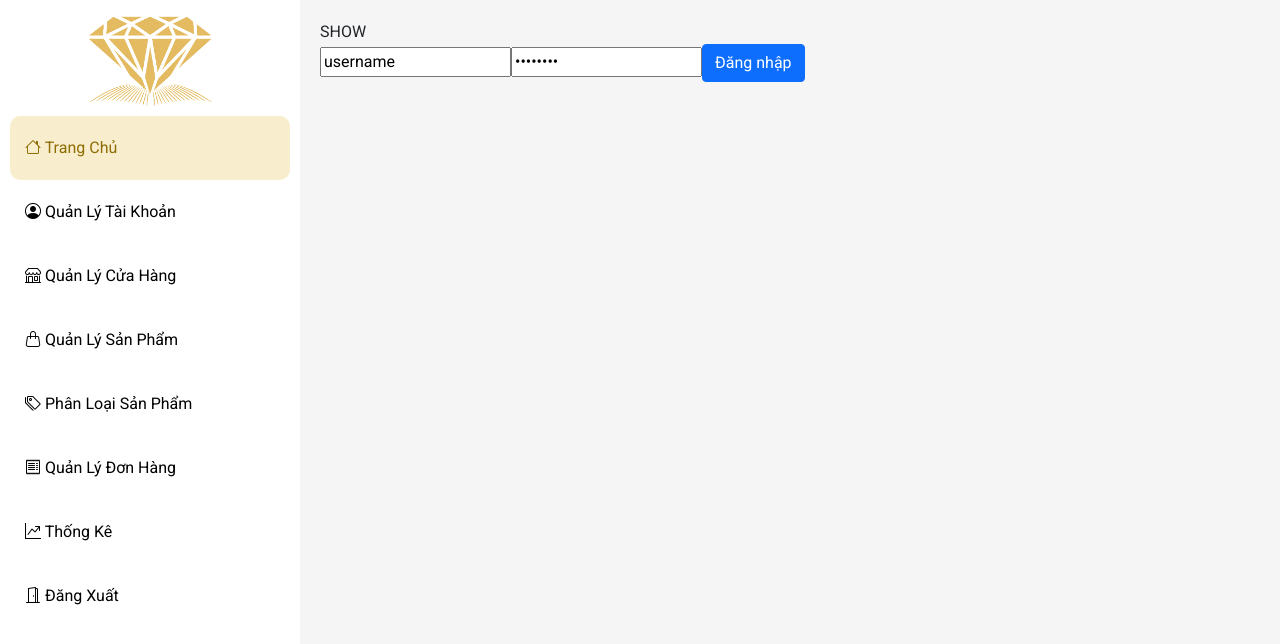
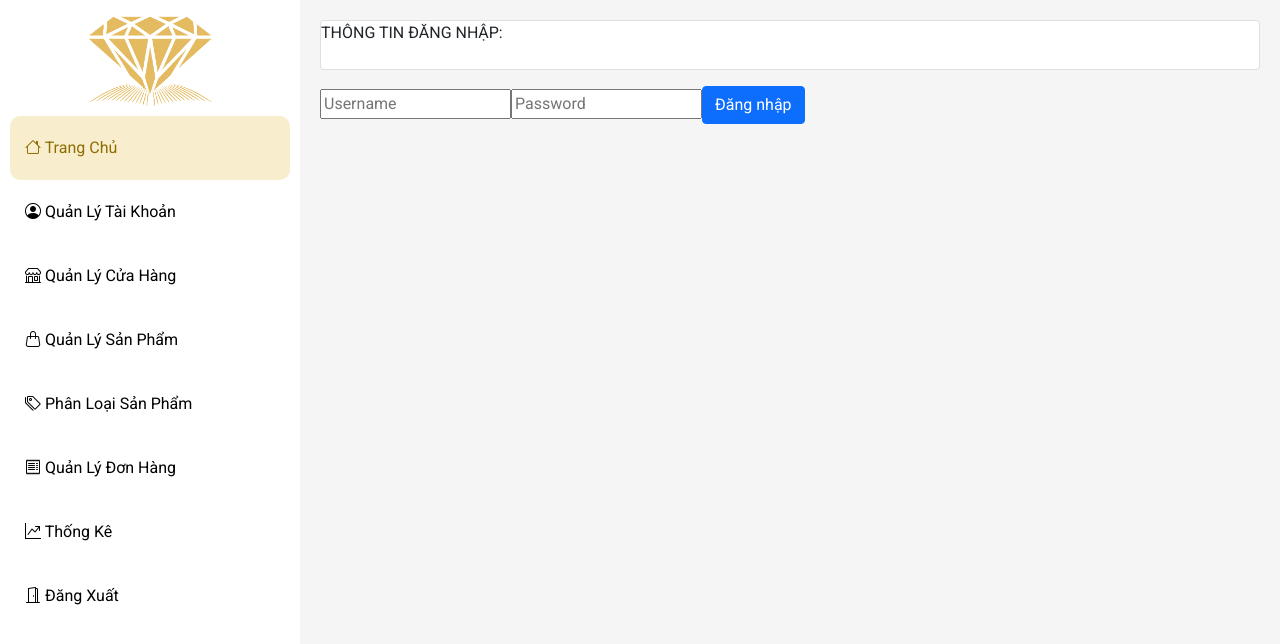
Before and after one commit to DoThanhVen/DiamondFashion-Front, a React (Create React App) app: page /admin in a window 1280 px wide. Shown: the top 644 px of the page. Built offline with nearby package versions, Linux system fonts and the light colour scheme; no server answers.

Commit message:
UPDATE 11/2

```diff
--- a/src/App.js
+++ b/src/App.js
@@ -3,24 +3,17 @@ import AdminDashBoard from "./admin/AdminDashBoard";
 import BusinessDashBoard from "./business/BusinessDashBoard";
 import { Route, Routes } from "react-router-dom";
 
-
 function App() {
   return (
     <Routes>
-      <Route path="/admin" element={<AdminDashBoard />}/>
-      <Route path="/admin/accounts" element={<AdminDashBoard />}/>
-      <Route path="/admin/shops" element={<AdminDashBoard />}/>
-      <Route path="/admin/categories" element={<AdminDashBoard />}/>
-      <Route path="/admin/products" element={<AdminDashBoard />}/>
-      <Route path="/admin/bills" element={<AdminDashBoard />}/>
-      <Route path="/admin/bills/billdetail" element={<AdminDashBoard />}/>
-      <Route path="/admin/statistical" element={<AdminDashBoard />}/>
-
-      <Route path="/business" element={<BusinessDashBoard />}/>
-      <Route path="/business/bill" element={<BusinessDashBoard />}/>
-      <Route path="/business/product" element={<BusinessDashBoard />}/>
-      <Route path="/business/storge" element={<BusinessDashBoard />}/>
-      <Route path="/business/shop" element={<BusinessDashBoard />}/>
+      <Route
+        path="/admin/*"
+        element={<AdminDashBoard />}
+      />
+      <Route
+        path="/business/*"
+        element={<BusinessDashBoard />}
+      />
     </Routes>
   );
 }
--- a/src/admin/Login.jsx
+++ b/src/admin/Login.jsx
@@ -1,27 +1,28 @@
 import React, { useState } from "react";
 import { useSelector, useDispatch } from "react-redux";
 import { getDataLogin } from "../service/Actions";
+import axios from "axios";
+import { callAPI } from "../service/API";
 
 function Login() {
-  const [username, setUsername] = useState("username");
-  const [password, setPassword] = useState("password");
+  const [username, setUsername] = useState("");
+  const [password, setPassword] = useState("");
+
+  const handleLogin = async e => {
+    console.log("US: " + username + " PW: " + password);
+    const url = `/api/account/login?username=${username}&password=${password}`
+    const response = await callAPI(url, "GET");
+    console.log(response);
+  };
 
   const login = useSelector(state => state.dataLogin);
   const dispatch = useDispatch();
 
-  const data = {
-    username: username,
-    password: password
-  };
-
-  const handleLogin = () => {
-    dispatch(getDataLogin(data));
-  };
-
   return (
     <React.Fragment>
-      <div>
-        SHOW {login.username}
+      <div className={`card mb-3`}>
+        <label>THÔNG TIN ĐĂNG NHẬP:</label>
+        <br />
       </div>
       <input
         type="text"
```
